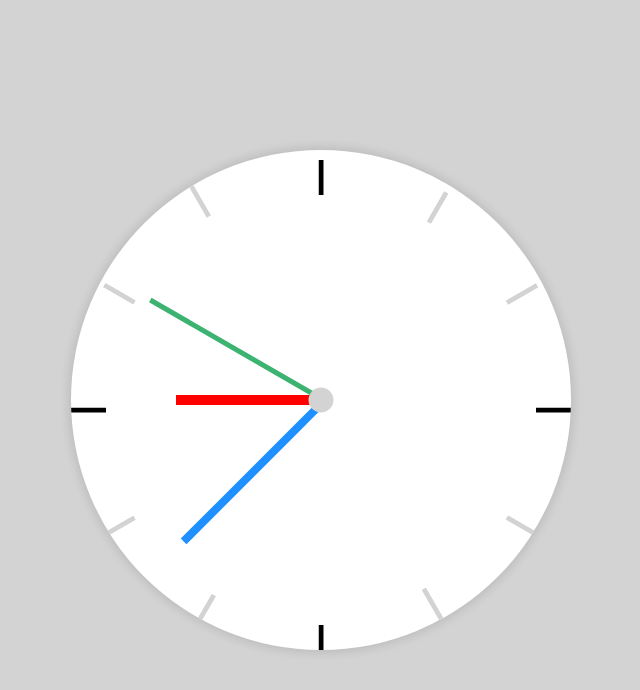
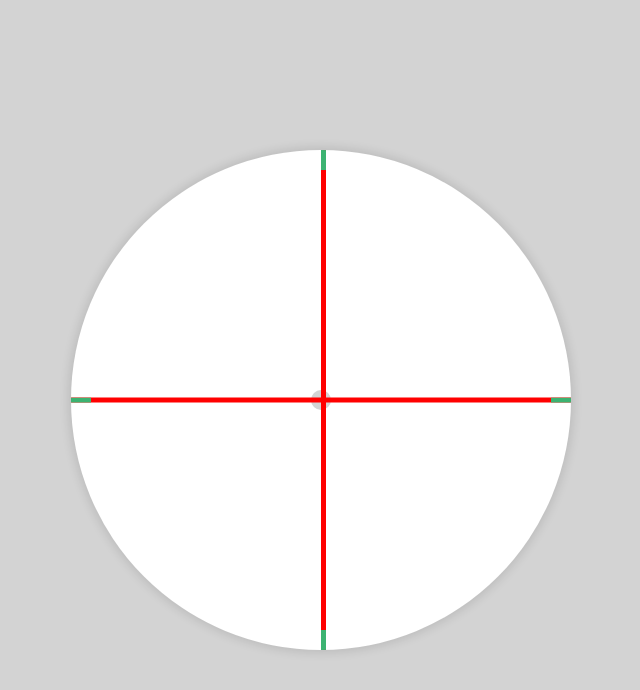
Before and after one commit to MdFarzan/Simple-Analog-Clock, a plain HTML site: page index.html in a window 1280 px wide. Shown: the whole page, without its empty margins (319-959 px from the left). Drawn offline with Linux system fonts and the light colour scheme.

Commit message:
Main axis are placed.

```diff
--- a/css/style.css
+++ b/css/style.css
@@ -29,17 +29,17 @@ main{
     overflow:hidden;
 }
 
-#center,.center{
+#center{
     position:absolute;
     top:50%;
     left:50%;
     transform:translate(-50%,-50%);
     background-color:#d3d3d3;
     display:inline-block;
-    width:10px;
-    height:10px;
+    width:20px;
+    height:20px;
     border-radius:50%;
-    position:relative;
+
 }
 
 .hours-con{
@@ -47,70 +47,33 @@ main{
     width:5px;
     position:absolute;
     overflow:hidden;
-    transform: translateX(-50%);
-
     left:50%;
+    background:red;
 
 }
 
-.hours-con::before ,.hours-con::after{
-    content:"";
-    position:absolute;
-    width:10px;
-    height:35px;
-    background:black;
-
+.deg-90{
+    transform:translateX(-50%) rotate(0deg);
 }
 
-.hours-con::before{
-    top:0px;
+.deg-0{
+    transform:translateX(-50%) rotate(90deg);
+    position:absolute;
 }
-.hours-con::after{
-    bottom:0px;
+.hour{
+    display:inline-block;
+    background-color:mediumSeaGreen;
+    width:20px;
+    height:20px;
 
 
 }
-
-.hours-con:nth-child(3){
-    transform: rotate(90deg) translateY(0.5%);
-
-
+.hour:last-child{
+    position:absolute;
+    bottom:0;
 }
 
-.hours-con:nth-child(4){
-    transform: rotate(30deg) translateX(-50%);
-    width:5px;
-
-
-}
-
-.hours-con:nth-child(4):before,.hours-con:nth-child(4):after, .hours-con:nth-child(5):before,.hours-con:nth-child(5):after,
-.hours-con:nth-child(6):before,.hours-con:nth-child(6):after, .hours-con:nth-child(7):before,.hours-con:nth-child(7):after{
-    background:#d3d3d3;
-}
-
-.hours-con:nth-child(5):before,.hours-con:nth-child(5):after{
-    background:#d3d3d3;
-}
-
-.hours-con:nth-child(5){
-    transform:rotate(60deg) translate(-25.5%,0.5%);
-
-
-}
-
-.hours-con:nth-child(6){
-    transform: rotate(120deg) translate(25%,0.5%);
-
-
-}
-
-.hours-con:nth-child(7){
-    transform: rotate(150deg)  translate(50%,2%);
-
-
-}
-
+/*
 .arrow{
     position:absolute;
     top:50%;
@@ -141,12 +104,4 @@ main{
     transform:rotate(120deg);
 }
 
-.center{
-    width:25px;
-    height:25px;
-}
-.center-2{
-    width:10px;
-    height:10px;
-    background-color:white;
-}
+*/
--- a/index.html
+++ b/index.html
@@ -11,20 +11,13 @@
         <main>
 
             <span id="center">
-                <div class="arrow hours"></div>
-                <div class="arrow minutes"></div>
-                <div class="arrow seconds"></div>
-                <span class="center"></span>
+
 
 
             </span>
 
-            <div class="hours-con"></div>
-            <div class="hours-con" ></div>
-            <div class="hours-con"></div>
-            <div class="hours-con"></div>
-            <div class="hours-con"></div>
-            <div class="hours-con"></div>
+            <div class="hours-con deg-0"><span class="hour"></span><span class="hour"></span></div>
+            <div class="hours-con deg-deg"><span class="hour"></span><span class="hour"></span></div>
 
         </main>
     </div>
```
